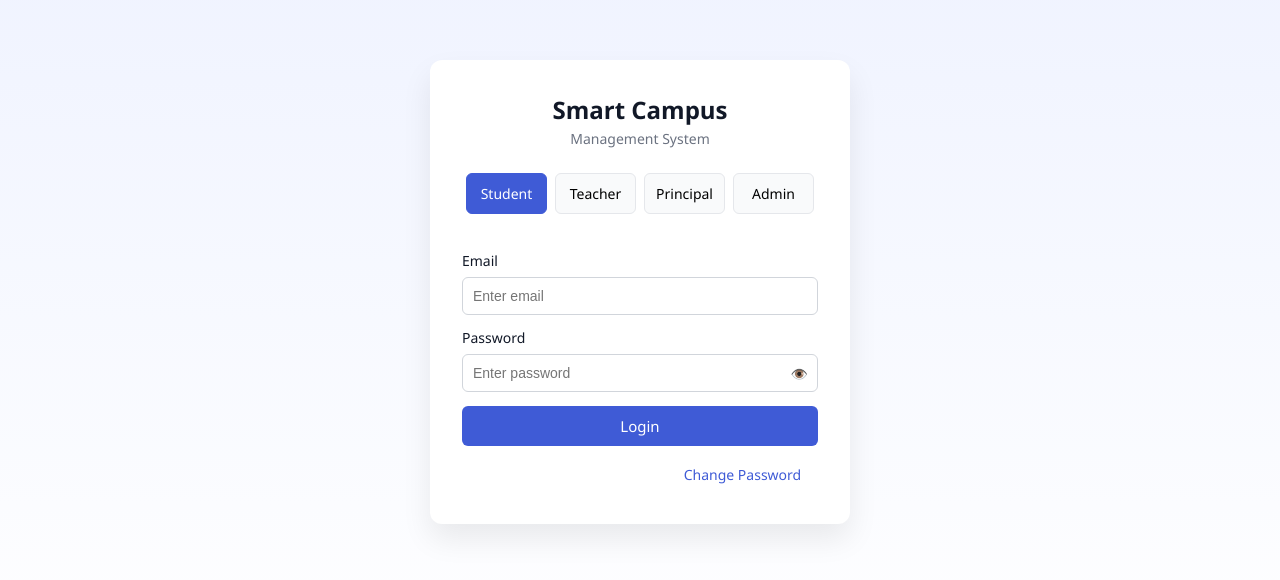
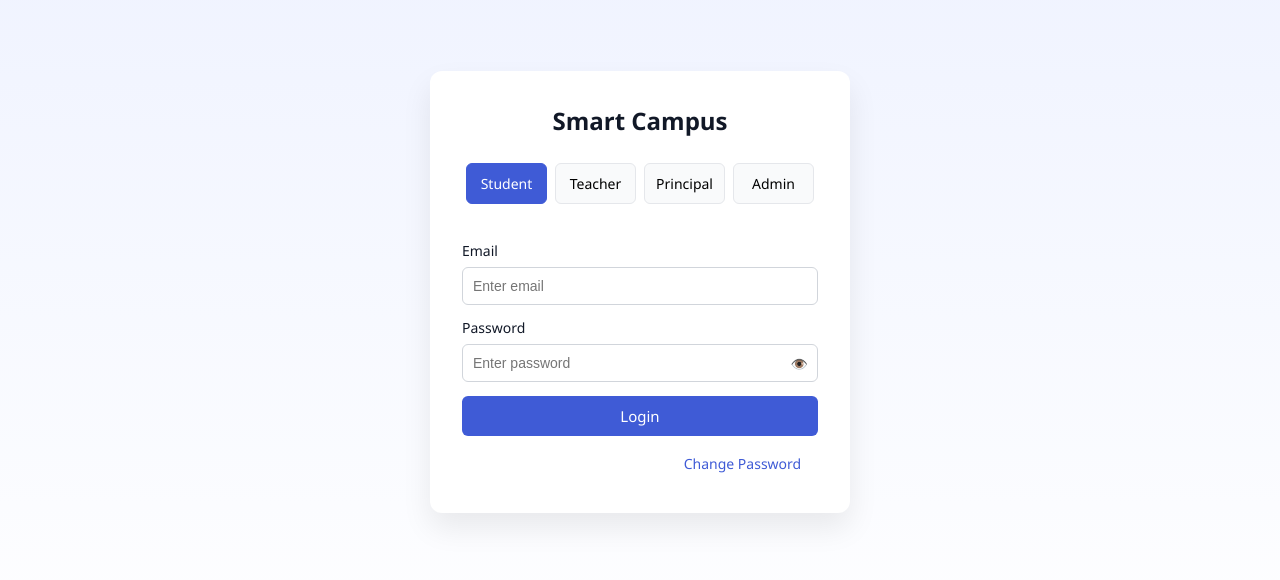
Before and after one commit to sumedhagupta1610/Major-project, a React (Vite) app in the folder client/: page /login in a window 1280 px wide. Shown: the part 108-688 px from the top of the page. Built offline with nearby package versions, Linux system fonts and the light colour scheme; no server answers.

Commit message:
Final viva fixes and role validation

```diff
--- a/client/src/pages/Home.jsx
+++ b/client/src/pages/Home.jsx
@@ -21,7 +21,7 @@ export default function Home() {
           {/* TITLE */}
           <h1>Smart Campus</h1>
 
-          <h2>Management System</h2>
+
 
           {/* DESCRIPTION */}
           <p>
--- a/client/src/pages/Login.jsx
+++ b/client/src/pages/Login.jsx
@@ -207,9 +207,7 @@ export default function Login() {
 
           <h2>Smart Campus</h2>
 
-          <p>
-            Management System
-          </p>
+
 
         </div>
 
```
Also changed, not shown: 1 other file (tests, documents, lock files or other folders).
